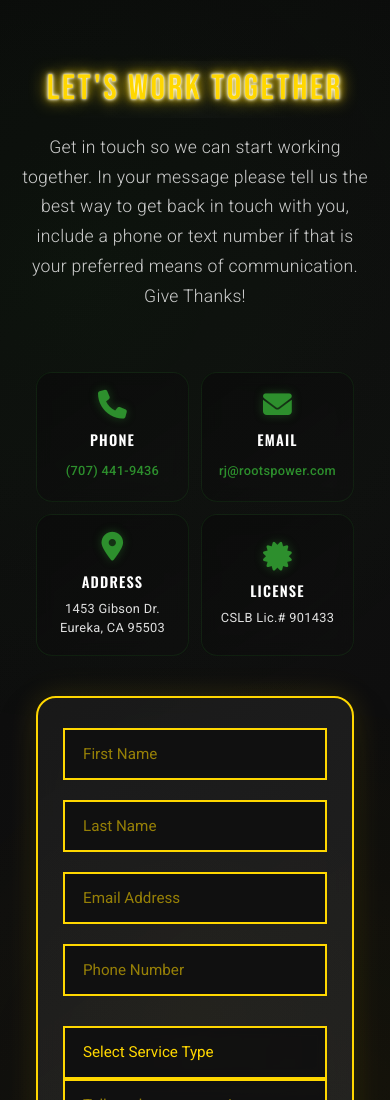
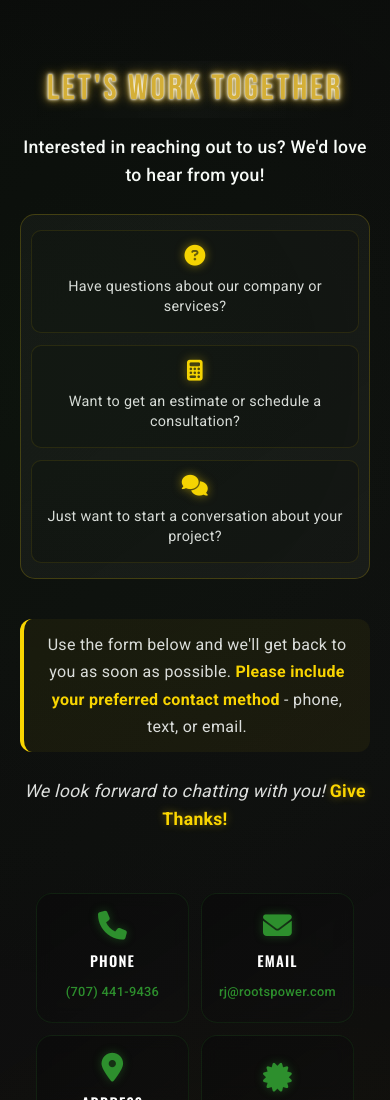
Before and after one commit to timothyjjcrow/roots-power, a website: page index.html in a window 390 px wide. Shown: the part 10900-12000 px from the top of the page. Drawn offline with nearby package versions, Linux system fonts and the light colour scheme.

Commit message:
Improve contact section: restructure text layout and reduce title brightness

```diff
--- a/contact.css
+++ b/contact.css
@@ -44,25 +44,25 @@
   font-family: var(--font-electric);
   font-size: 4rem;
   font-weight: 400;
-  color: #ffd700;
+  color: #d4af37;
   text-align: center;
   margin-bottom: 15px;
   text-transform: none;
   letter-spacing: 2px;
   position: relative;
-  text-shadow: 0 0 2px #fff, 0 0 4px #fff, 0 0 8px #ffd700, 0 0 16px #ffd700;
+  text-shadow: 0 0 1px #fff, 0 0 2px #fff, 0 0 4px #d4af37, 0 0 8px #d4af37;
   /* Simplified animation */
-  animation: simpleGlow 4s ease-in-out infinite alternate;
+  animation: subtleGlow 6s ease-in-out infinite alternate;
   transform: translateZ(0);
   will-change: text-shadow;
 }
 
-@keyframes simpleGlow {
+@keyframes subtleGlow {
   0% {
-    text-shadow: 0 0 2px #fff, 0 0 4px #fff, 0 0 8px #ffd700, 0 0 16px #ffd700;
+    text-shadow: 0 0 1px #fff, 0 0 2px #fff, 0 0 4px #d4af37, 0 0 8px #d4af37;
   }
   100% {
-    text-shadow: 0 0 4px #fff, 0 0 8px #fff, 0 0 12px #ffd700, 0 0 24px #ffd700;
+    text-shadow: 0 0 2px #fff, 0 0 4px #fff, 0 0 6px #d4af37, 0 0 12px #d4af37;
   }
 }
 
@@ -459,6 +459,98 @@
   background: linear-gradient(135deg, #4da64d 0%, var(--electric-green) 100%);
 }
 
+/* New contact intro styling */
+.contact-intro {
+  max-width: 800px;
+  margin: 0 auto;
+  text-align: center;
+}
+
+.intro-main {
+  font-size: 1.4rem;
+  color: var(--text-white);
+  font-weight: 500;
+  margin-bottom: 40px;
+  line-height: 1.6;
+}
+
+.intro-details {
+  display: grid;
+  grid-template-columns: repeat(3, 1fr);
+  gap: 20px;
+  margin-bottom: 40px;
+  padding: 30px 20px;
+  background: linear-gradient(
+    145deg,
+    rgba(26, 26, 26, 0.6),
+    rgba(42, 42, 42, 0.4)
+  );
+  border-radius: 15px;
+  border: 1px solid rgba(255, 215, 0, 0.2);
+}
+
+.intro-item {
+  display: flex;
+  align-items: center;
+  gap: 12px;
+  padding: 15px 12px;
+  background: rgba(16, 16, 16, 0.6);
+  border-radius: 10px;
+  border: 1px solid rgba(255, 215, 0, 0.1);
+  transition: all 0.3s ease;
+  min-height: 80px;
+}
+
+.intro-item:hover {
+  transform: translateY(-2px);
+  border-color: rgba(255, 215, 0, 0.3);
+  box-shadow: 0 5px 15px rgba(255, 215, 0, 0.15);
+}
+
+.intro-item i {
+  font-size: 1.4rem;
+  color: #ffd700;
+  flex-shrink: 0;
+  text-shadow: 0 0 10px rgba(255, 215, 0, 0.5);
+}
+
+.intro-item span {
+  color: var(--text-light);
+  font-size: 0.95rem;
+  line-height: 1.4;
+  text-align: left;
+}
+
+.intro-cta {
+  font-size: 1.2rem;
+  color: var(--text-light);
+  margin-bottom: 25px;
+  line-height: 1.7;
+  padding: 20px 30px;
+  background: rgba(255, 215, 0, 0.05);
+  border-radius: 12px;
+  border-left: 4px solid #ffd700;
+}
+
+.intro-cta strong {
+  color: #ffd700;
+  font-weight: 600;
+}
+
+.intro-thanks {
+  font-size: 1.1rem;
+  color: var(--text-light);
+  margin-bottom: 50px;
+  font-style: italic;
+}
+
+.thanks-highlight {
+  color: #ffd700;
+  font-weight: 600;
+  font-style: normal;
+  text-shadow: 0 0 8px rgba(255, 215, 0, 0.4);
+}
+
 /* ===== RESPONSIVE DESIGN ===== */
 
 @media (max-width: 1024px) {
@@ -472,6 +564,26 @@
 
   .contact-content {
     padding: 0 2rem;
+  }
+
+  .intro-details {
+    grid-template-columns: repeat(3, 1fr);
+    gap: 15px;
+    padding: 25px 15px;
+  }
+
+  .intro-item {
+    padding: 12px 10px;
+    gap: 10px;
+    min-height: 70px;
+  }
+
+  .intro-item i {
+    font-size: 1.3rem;
+  }
+
+  .intro-item span {
+    font-size: 0.9rem;
   }
 
   .contact-info {
@@ -493,6 +605,36 @@
 
   .contact-content {
     padding: 0 1.5rem;
+  }
+
+  .intro-details {
+    grid-template-columns: 1fr;
+    gap: 15px;
+    padding: 20px 15px;
+  }
+
+  .intro-item {
+    padding: 15px;
+    gap: 12px;
+    min-height: auto;
+  }
+
+  .intro-item i {
+    font-size: 1.3rem;
+  }
+
+  .intro-item span {
+    font-size: 0.95rem;
+  }
+
+  .intro-cta {
+    font-size: 1.1rem;
+    padding: 15px 20px;
+  }
+
+  .intro-main {
+    font-size: 1.2rem;
+    margin-bottom: 30px;
   }
 
   .contact-info {
@@ -548,9 +690,31 @@
     letter-spacing: 3px;
   }
 
-  .contact .section-subtitle {
+  .intro-main {
     font-size: 1.1rem;
-    margin-bottom: 50px;
+    margin-bottom: 25px;
+  }
+
+  .intro-details {
+    padding: 15px 10px;
+    gap: 12px;
+  }
+
+  .intro-item {
+    flex-direction: column;
+    text-align: center;
+    padding: 15px 10px;
+    gap: 10px;
+  }
+
+  .intro-item span {
+    font-size: 0.9rem;
+    text-align: center;
+  }
+
+  .intro-cta {
+    font-size: 1rem;
+    padding: 12px 15px;
   }
 
   .contact-content {
--- a/index.html
+++ b/index.html
@@ -719,12 +719,36 @@
       <div class="container">
         <div class="section-header">
           <h2 class="section-title">Let's Work Together</h2>
-          <p class="section-subtitle">
-            Get in touch so we can start working together. In your message
-            please tell us the best way to get back in touch with you, include a
-            phone or text number if that is your preferred means of
-            communication. Give Thanks!
-          </p>
+          <div class="contact-intro">
+            <p class="intro-main">
+              Interested in reaching out to us? We'd love to hear from you!
+            </p>
+            <div class="intro-details">
+              <div class="intro-item">
+                <i class="fas fa-question-circle"></i>
+                <span>Have questions about our company or services?</span>
+              </div>
+              <div class="intro-item">
+                <i class="fas fa-calculator"></i>
+                <span>Want to get an estimate or schedule a consultation?</span>
+              </div>
+              <div class="intro-item">
+                <i class="fas fa-comments"></i>
+                <span
+                  >Just want to start a conversation about your project?</span
+                >
+              </div>
+            </div>
+            <p class="intro-cta">
+              Use the form below and we'll get back to you as soon as possible.
+              <strong>Please include your preferred contact method</strong> -
+              phone, text, or email.
+            </p>
+            <p class="intro-thanks">
+              We look forward to chatting with you!
+              <span class="thanks-highlight">Give Thanks!</span>
+            </p>
+          </div>
         </div>
 
         <div class="contact-content">
```
